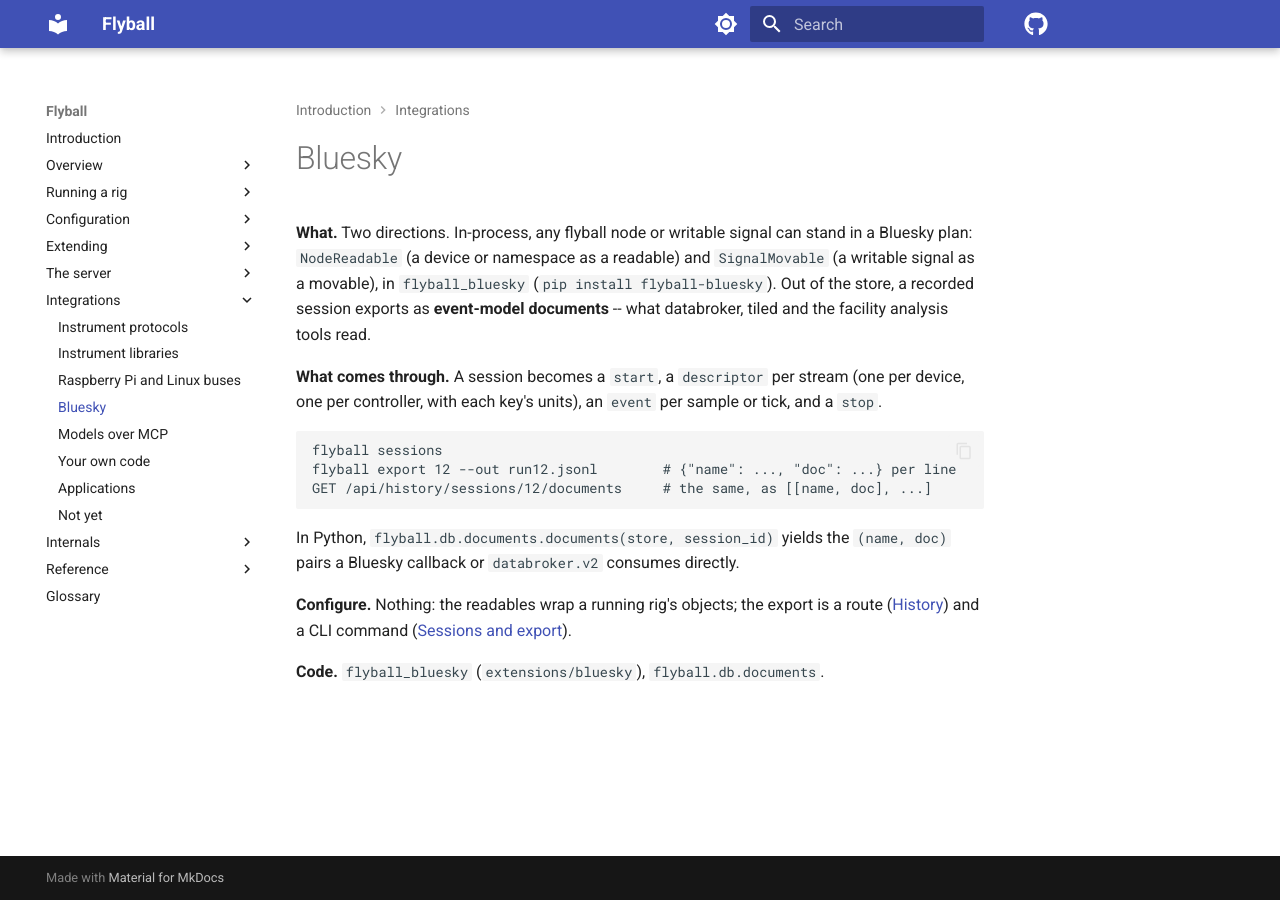
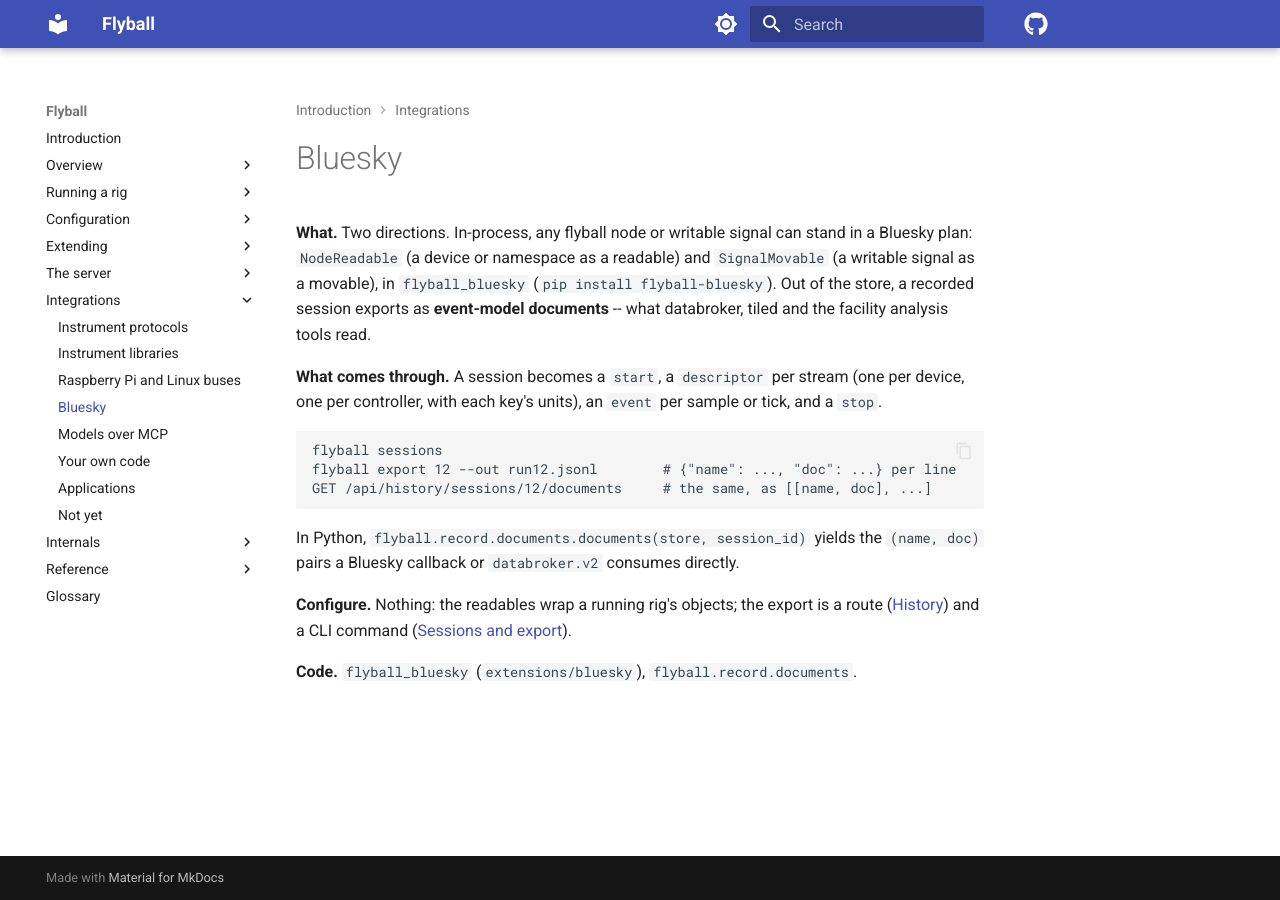
Before and after one commit to bengineer42/flyball, an MkDocs documentation site: the page built from book/src/5-integrations/bluesky.md, in a window 1280 px wide. Built offline with MkDocs 1.6.1 and Material for MkDocs 9.7.7, drawn with Linux system fonts in a browser that asks for light colours; comment, search, counter and statistics services are not loaded; the version menu is left out.

Commit message:
record: fix remaining flyball.db consumer imports to flyball.record
Mechanical rename of the few consumer import sites that were clean of
other agents' concurrent moves: runtime/recorder.py, examples/simulated/
demo.py, two engine tests, and the two book pages whose prose named
flyball.db (bluesky.md, internals/db.md). Other consumers found by the
repo-wide sweep (server/**, runtime/rig.py, runner.py, pyproject.toml's
Layers contract prose, mkdocs.yml, and a few more book pages) already
carry the flyball.record fix in the working tree but are interleaved with
concurrent rig-move/interfaces-move edits in the same hunks, so they're
left for those agents to commit as part of their own moves.

Co-Authored-By: Claude Sonnet 5 <noreply@anthropic.com>

````diff
--- a/book/src/5-integrations/bluesky.md
+++ b/book/src/5-integrations/bluesky.md
@@ -18,11 +18,11 @@ flyball export 12 --out run12.jsonl        # {"name": ..., "doc": ...} per line
 GET /api/history/sessions/12/documents     # the same, as [[name, doc], ...]
 ```
 
-In Python, `flyball.db.documents.documents(store, session_id)` yields the
+In Python, `flyball.record.documents.documents(store, session_id)` yields the
 `(name, doc)` pairs a Bluesky callback or `databroker.v2` consumes directly.
 
 **Configure.** Nothing: the readables wrap a running rig's objects; the
 export is a route ([History](../4-server/api.md#history)) and a CLI command
 ([Sessions and export](../1-running/cli/sessions.md)).
 
-**Code.** `flyball_bluesky` (`extensions/bluesky`), `flyball.db.documents`.
+**Code.** `flyball_bluesky` (`extensions/bluesky`), `flyball.record.documents`.
````
Also changed, not shown: book/src/6-internals/db.md (+2 -2 lines), 4 other files.
